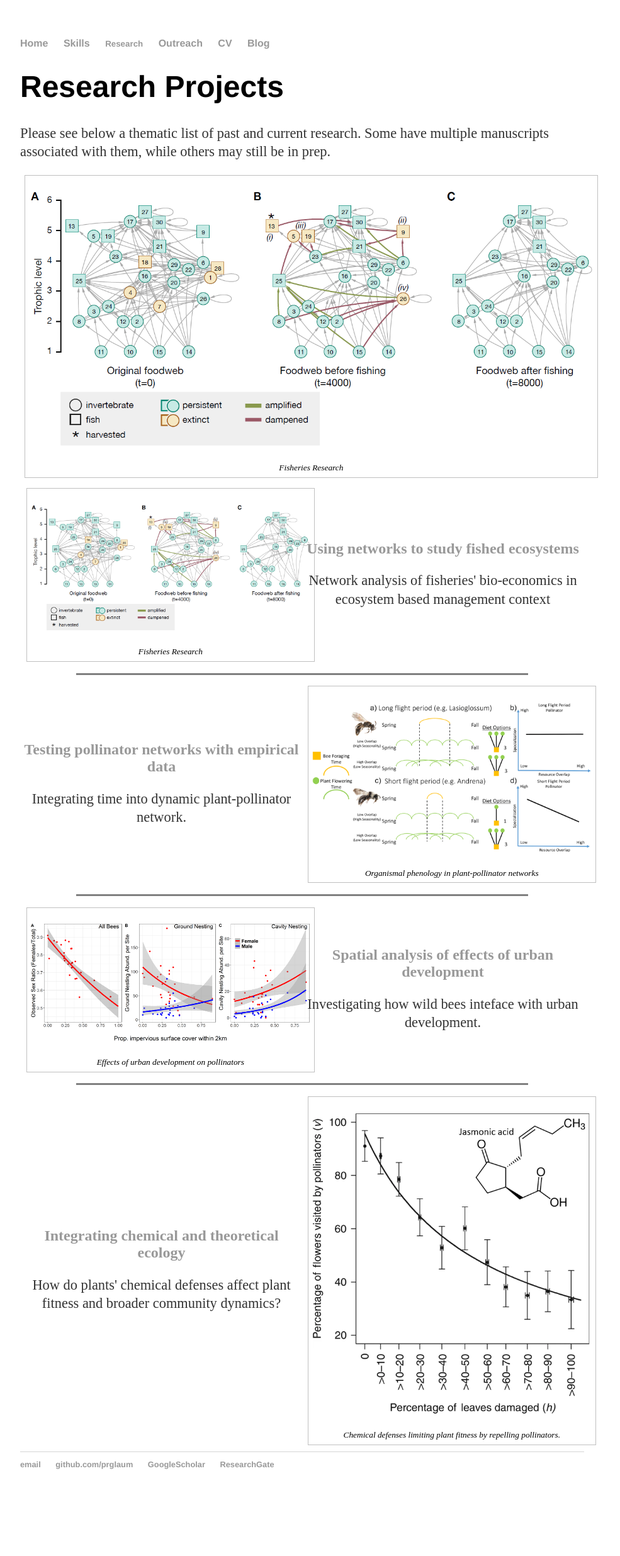
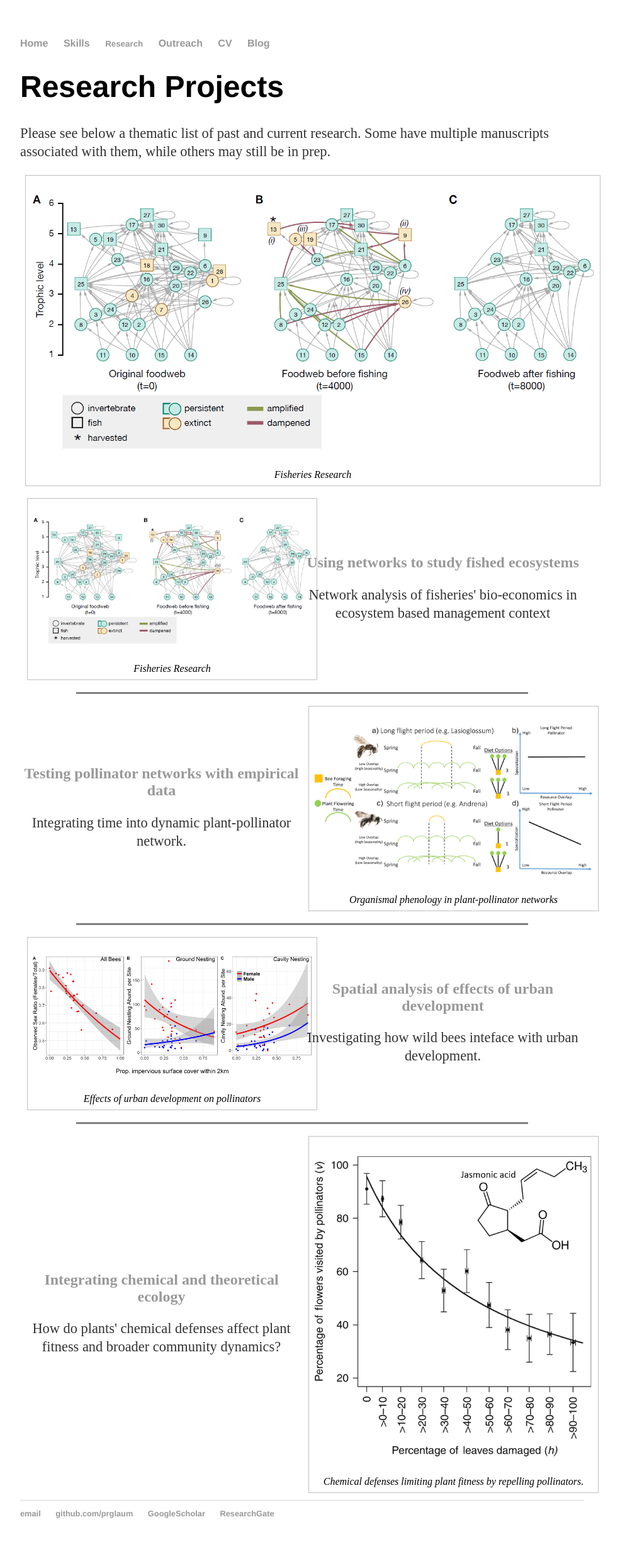
Before and after one commit to prglaum/prglaum.github.io, a Jekyll site: the page built from research/index.html, in a window 1280 px wide. Shown: the whole page at 63% size, without its empty margins (160-1145 px from the left). Built offline with Jekyll 4.4.1, drawn with Linux system fonts in a browser that asks for light colours; before the commit the page ends 2393 px from its top, so only the background shows below that.

Commit message:
Update main.css

```diff
--- a/css/main.css
+++ b/css/main.css
@@ -122,7 +122,6 @@ figure {
   width: 100%;
   text-align: center;
   font-style: italic;
-  font-size: smaller;
   text-indent: 0;
   border: thin silver solid;
   margin: 0.5em;
```
